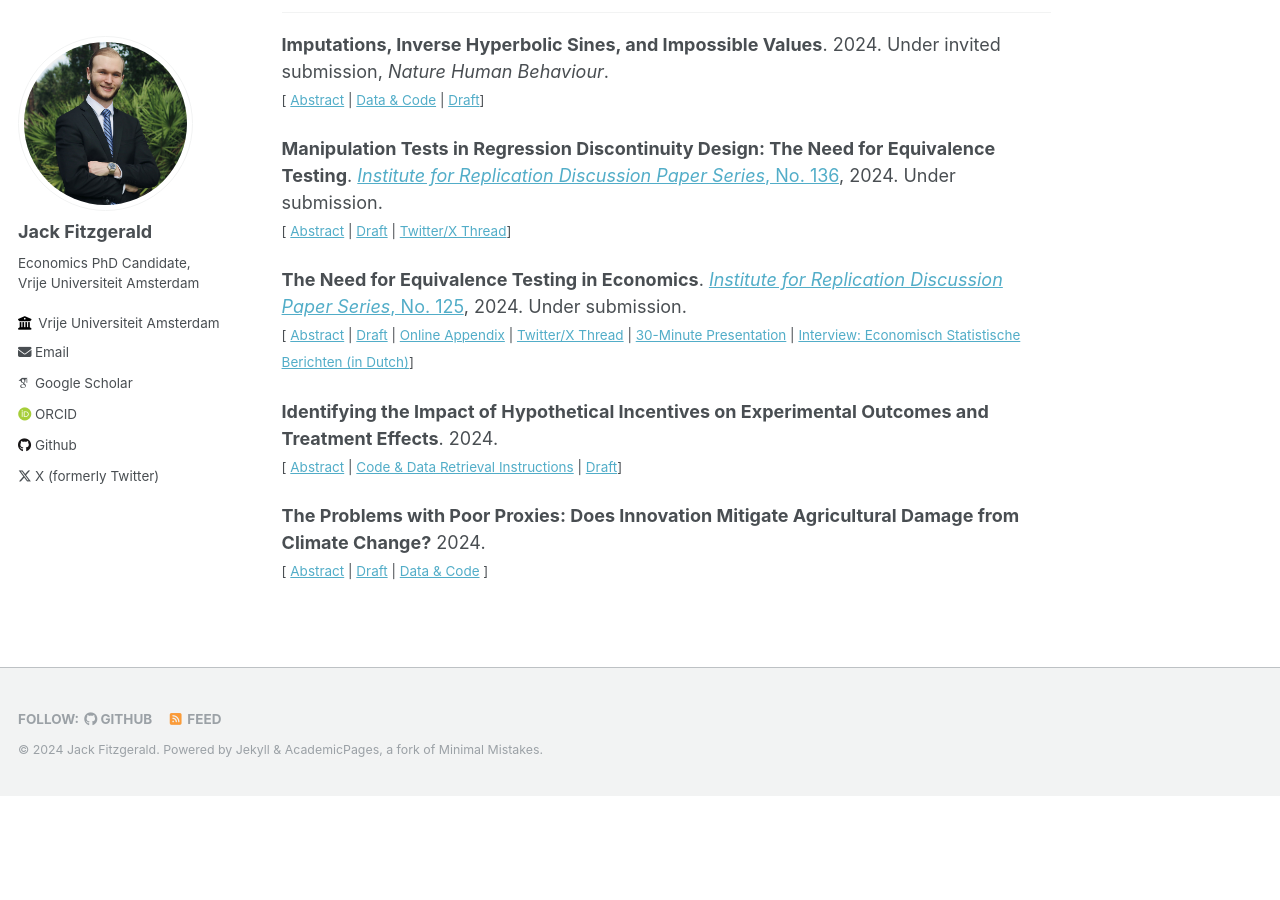
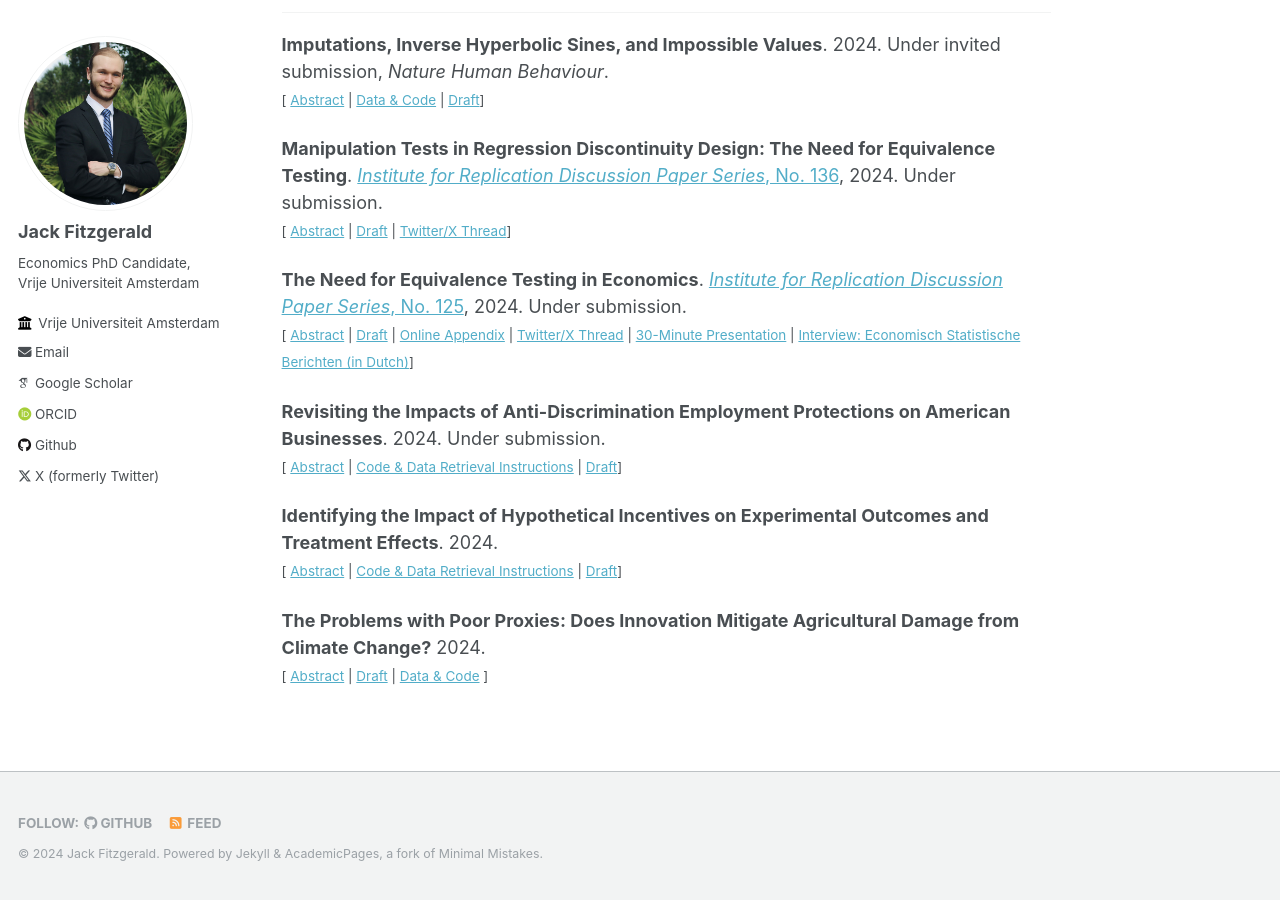
Before and after one commit to jack-fitzgerald/jack-fitzgerald.github.io, a Jekyll site: the page built from _pages/papers.md, in a window 1280 px wide and 900 px high, scrolled down 515 px. Built offline with Jekyll 4.4.1, drawn with Linux system fonts in a browser that asks for light colours; some web fonts are replaced; before the commit the page ends 1311 px from its top, so only the background shows below that.

Commit message:
Update papers.md

```diff
--- a/_pages/papers.md
+++ b/_pages/papers.md
@@ -57,6 +57,15 @@ I introduce equivalence testing procedures that can provide statistically signif
 
 </small><br><br/></div>
 
+**Revisiting the Impacts of Anti-Discrimination Employment Protections on American Businesses**. 2024. Under submission. <br/>
+<small>[ <a href="#/" onclick="visib('GS22')">Abstract</a> | [Code & Data Retrieval Instructions](https://osf.io/6q4k5/) | [Draft](https://jack-fitzgerald.github.io/files/GS22_Replication.pdf)] </small>
+
+<div id="GS22" style="display: none; text-align: justify; line-height: 1.2" ><small>
+
+Greene & Shenoy (2022) - henceforth GS22 - find that the staggered adoption of U.S. state-level protections against racial discrimination in employment decreased both the profitability and leverage of affected businesses. However, these results arise from two-way fixed effects (TWFE) difference-in-differences models. Such models are now known to return inaccurate estimates of average treatment effects on the treated (ATTs) when treatment assignment is staggered, as some firm-year ATTs can enter the TWFE estimator with negative weight. I find that 21-36% of firm-year ATTs in GS22's sample enter the TWFE estimator with negative weight. I then replicate GS22's results using recently-developed difference-in-differences estimators that return valid ATT estimates under staggered adoption. None of these new ATT estimates are statistically significantly different from zero.
+
+</small><br><br/></div>
+
 **Identifying the Impact of Hypothetical Incentives on Experimental Outcomes and Treatment Effects**. 2024. <br/>
 <small>[ <a href="#/" onclick="visib('hypo-bias')">Abstract</a> | [Code & Data Retrieval Instructions](https://osf.io/fe6jn/) | [Draft](https://jack-fitzgerald.github.io/files/Hypothetical_Incentives.pdf)] </small>
 
```
